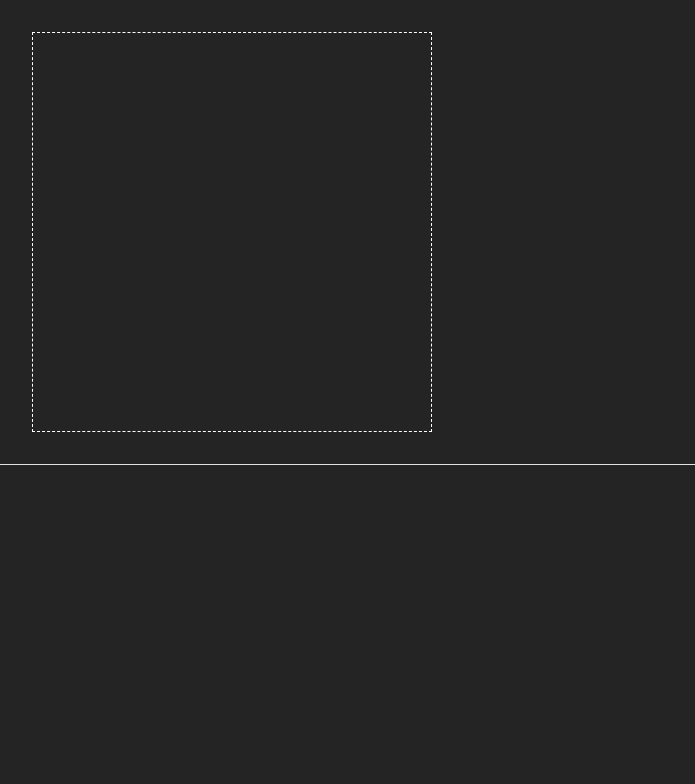
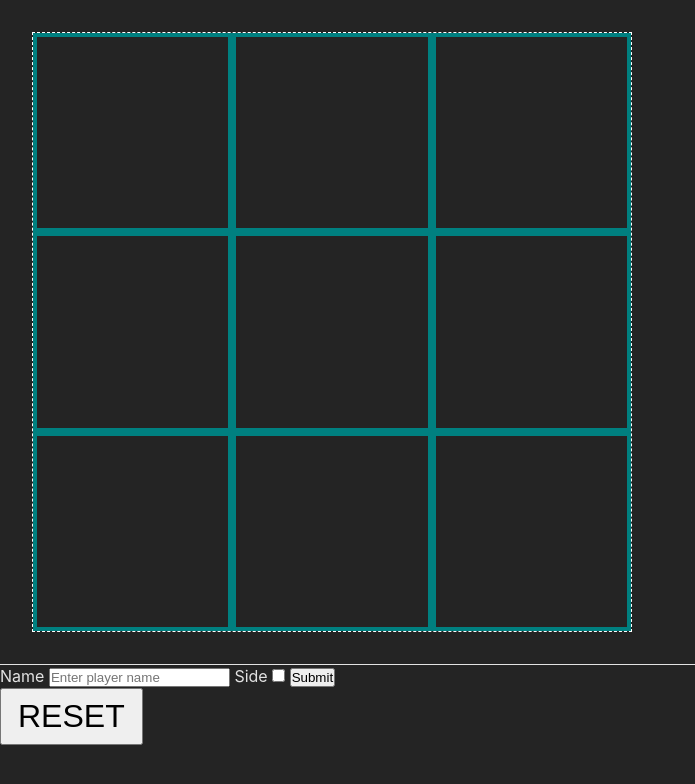
Before and after one commit to nodonut/tacky-thoc, a website built with Vite: page index.html in a window 1280 px wide. Shown: the whole page, without its empty margins (0-695 px from the left). Built offline with nearby package versions, Linux system fonts and the light colour scheme.

Commit message:
added gameboard crud and player setup

```diff
--- a/index.html
+++ b/index.html
@@ -9,6 +9,15 @@
 
 <body>
     <div id="app"></div>
+    <form>
+        <label for="name">Name</label>
+        <input name="name" type="text" placeholder="Enter player name" required />
+
+        <label for="side">Side</label>
+        <input name="side" type="checkbox" value="x" />
+        <button>Submit</button>
+    </form>
+    <button id="reset" class="reset">Reset</button>
     <script type="module" src="/src/main.ts"></script>
 </body>
 
--- a/src/main.ts
+++ b/src/main.ts
@@ -1,12 +1,45 @@
 import './style.css';
 
+type Player = {
+    name: string;
+    side: 'x' | 'o';
+};
+
 const Gameboard = (() => {
-    const _gameBoard = [];
+    let gameBoard = ['', '', '', '', '', '', '', '', ''];
+    let players: Player[];
+    let currentPlayer: Player;
 
-    function display() {
+    function updateBoard(value: 'x' | 'o', index: number): void {
+        gameBoard[index] = value;
+        syncBoard();
+    }
+
+    function resetBoard(): void {
+        gameBoard = ['', '', '', '', '', '', '', '', ''];
+        syncBoard();
+    }
+
+    function syncBoard() {
+        destroyBoard();
+        createBoard();
+    }
+
+    function createBoard() {
         const app = document.querySelector<HTMLDivElement>('#app');
         const container = document.createElement('div');
         container.classList.add('gameboard');
+        container.id = 'gameboard';
+
+        for (let i = 0; i < gameBoard.length; i++) {
+            const child = box(gameBoard[i]);
+            child.setAttribute('data-value', i.toString());
+            child.addEventListener('click', function boxHandleClick() {
+                const value = this.getAttribute('data-value');
+                updateBoard('x', Number(value));
+            });
+            container.appendChild(child);
+        }
 
         if (!app) {
             throw new Error('HTML node app not found');
@@ -15,9 +48,51 @@ const Gameboard = (() => {
         app.appendChild(container);
     }
 
+    function destroyBoard() {
+        const app = document.querySelector<HTMLDivElement>('#app');
+        const board = document.getElementById('gameboard') as HTMLDivElement;
+
+        if (!board) {
+            throw new Error("Can't destroy a board that does not exist");
+        }
+
+        app?.removeChild(board);
+    }
+
     return {
-        display,
+        createBoard,
+        resetBoard,
     };
 })();
 
-Gameboard.display();
+function box(text: string): HTMLDivElement {
+    const container = document.createElement('div');
+    container.classList.add('box');
+
+    if (text) {
+        container.innerText += text;
+    }
+
+    return container;
+}
+
+const form = document.querySelector('form') as HTMLFormElement;
+form.onsubmit = () => {
+    const formData = new FormData(form);
+
+    const playerName = formData.get('name')?.toString() as string;
+    const newPlayer: Player = {
+        name: playerName,
+        side: 'x',
+    };
+
+    console.log(newPlayer);
+};
+
+Gameboard.createBoard();
+
+const resetButton = document.getElementById('reset') as HTMLButtonElement;
+if (!resetButton) {
+    console.warn('No reset button found. Resetting the gameboard anyway');
+}
+resetButton.onclick = Gameboard.resetBoard;
--- a/src/style.css
+++ b/src/style.css
@@ -32,7 +32,31 @@
 }
 
 .gameboard {
-    width: 400px;
+    display: flex;
+    flex-wrap: wrap;
+    width: 600px;
     aspect-ratio: 1;
     border: 1px dashed white;
 }
+
+.box {
+    display: flex;
+    justify-content: center;
+    align-items: center;
+    flex-basis: 30%;
+    flex-grow: 1;
+
+    width: 200px;
+    aspect-ratio: 1;
+    border: 4px solid teal;
+
+    font-size: 5rem;
+    color: gold;
+    text-transform: uppercase;
+}
+
+.reset {
+    padding: 0.5rem 1rem;
+    font-size: 2rem;
+    text-transform: uppercase;
+}
```
